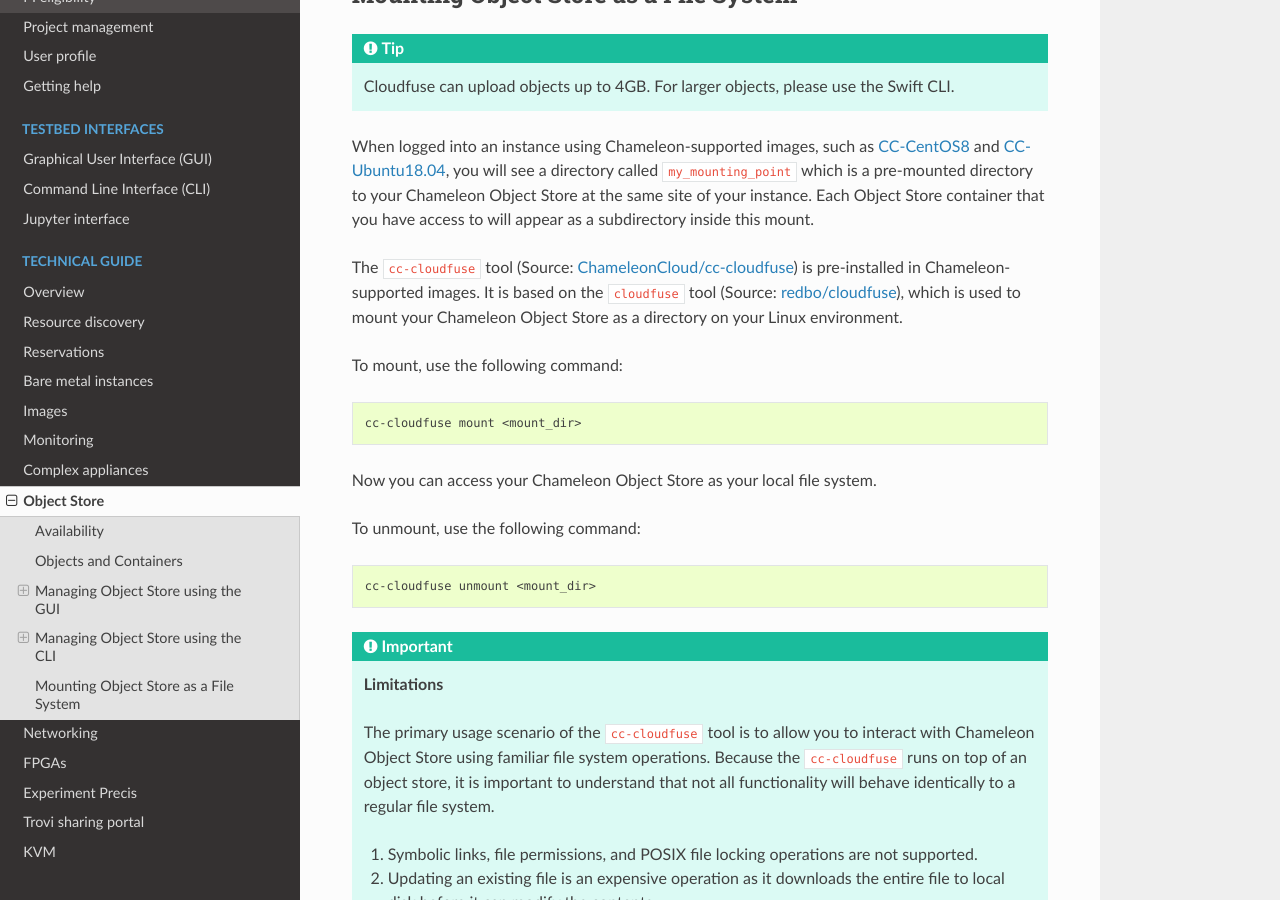
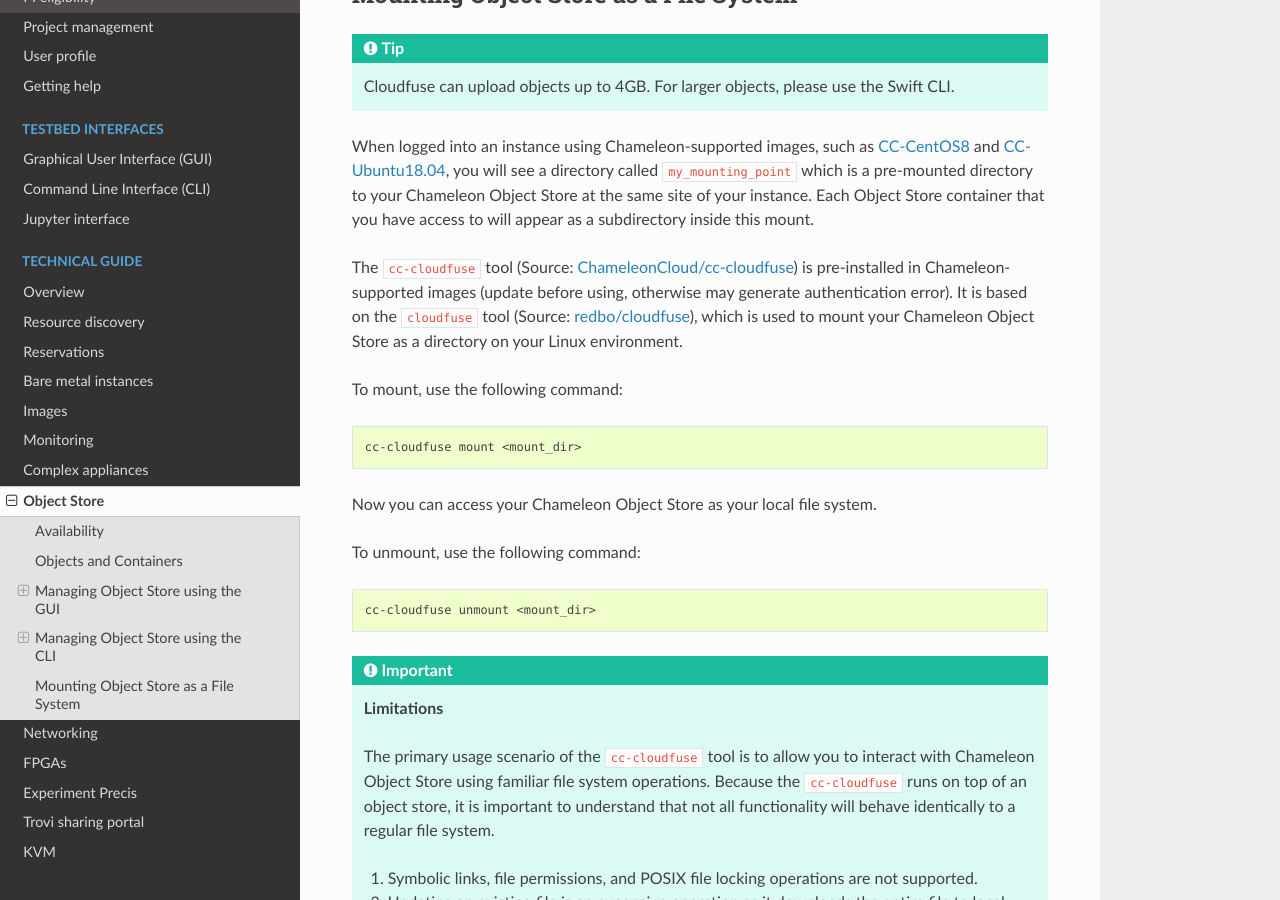
Before and after one commit to ChameleonCloud/docs, a Sphinx documentation site: the page built from source/technical/swift.rst, in a window 1280 px wide and 900 px high, scrolled down 7386 px. Built offline with Sphinx 7.4.7 and the Read the Docs theme 2.0.0, drawn with Linux system fonts in a browser that asks for light colours.

Commit message:
Update swift.rst

```diff
--- a/source/technical/swift.rst
+++ b/source/technical/swift.rst
@@ -292,7 +292,7 @@ mount.
 
 The ``cc-cloudfuse`` tool (Source: `ChameleonCloud/cc-cloudfuse
 <https://github.com/ChameleonCloud/cc-cloudfuse>`_) is pre-installed in
-Chameleon-supported images. It is based on the ``cloudfuse`` tool (Source:
+Chameleon-supported images (update before using, otherwise may generate authentication error). It is based on the ``cloudfuse`` tool (Source:
 `redbo/cloudfuse <https://github.com/redbo/cloudfuse>`_), which is used to mount
 your Chameleon Object Store as a directory on your Linux environment.
 
```
